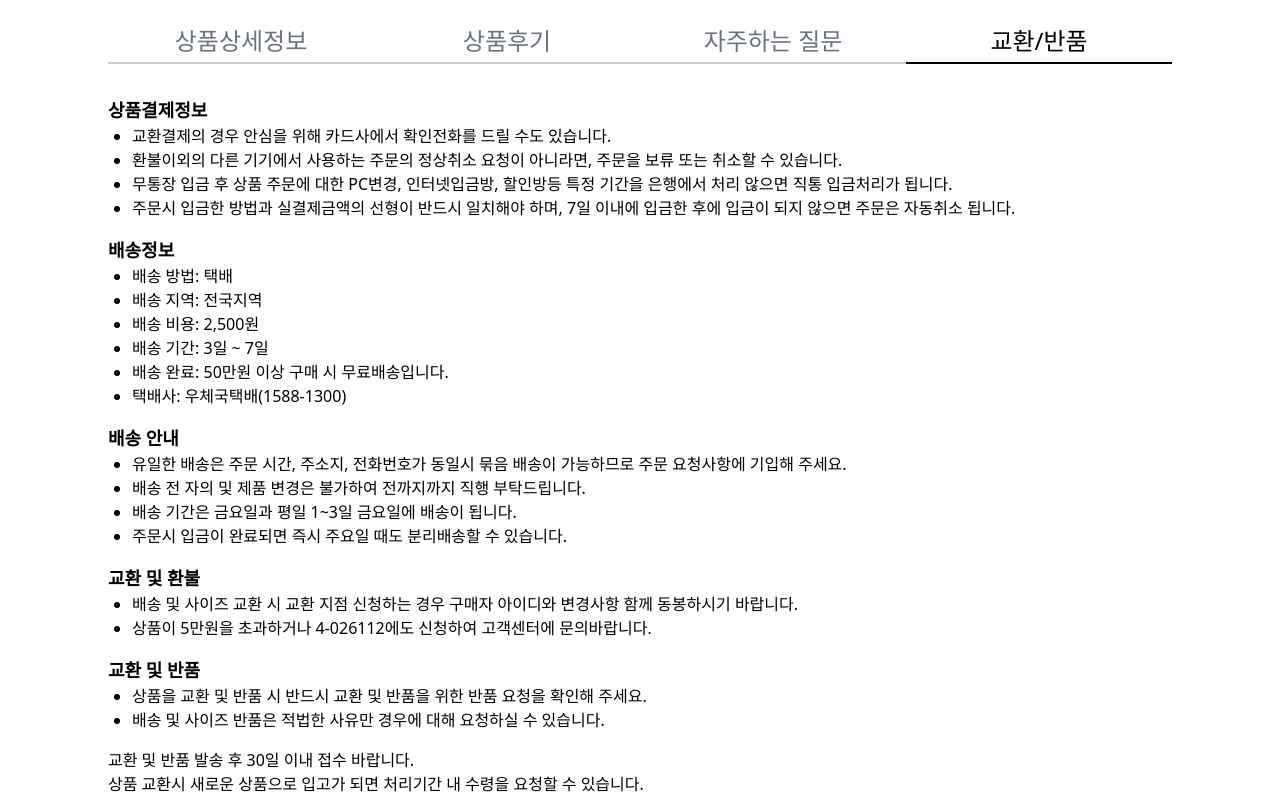
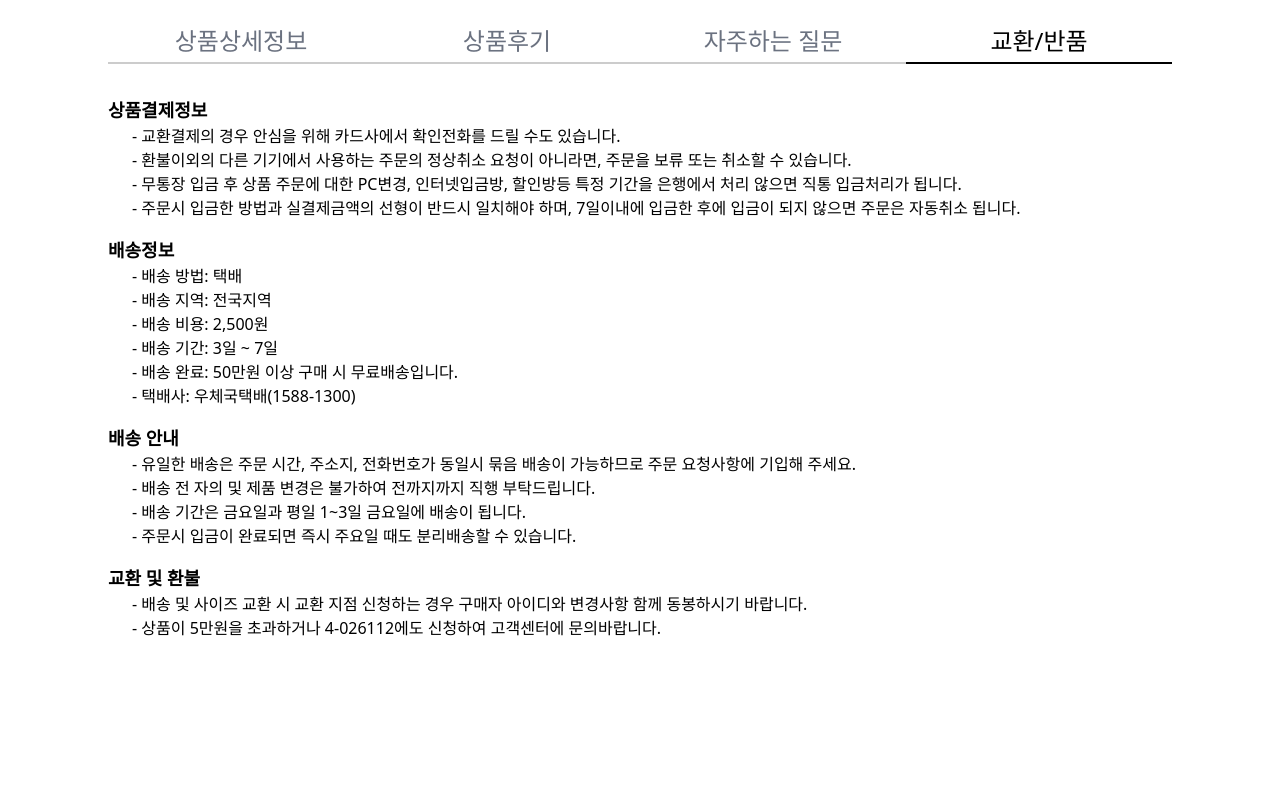
Before and after one commit to ormcamp-fe-3rd/swim360, a React (Vite) app in the folder frontend/: page /review/1 in a window 1280 px wide. Shown: the part 6020-6820 px from the top of the page. Built offline with nearby package versions, Linux system fonts and the light colour scheme.

Commit message:
fix: 교환 내용 컴포먼트로 수정

```diff
--- a/frontend/src/components/product/exchangeTab.tsx
+++ b/frontend/src/components/product/exchangeTab.tsx
@@ -1,4 +1,23 @@
 import ProductTab from "./Tap";
+
+interface ExchangeProp {
+  title: string;
+  content: string[];
+}
+
+function ExchangeSection({ title, content }: ExchangeProp) {
+  return (
+    <>
+      <h3 className="mt-4 text-lg font-bold">{title}</h3>
+      <div className="list-disc pl-6">
+        {/* content 배열의 각 항목을 map으로 렌더링 */}
+        {content.map((item, index) => (
+          <p key={index}>{item}</p>
+        ))}
+      </div>
+    </>
+  );
+}
 
 function ExchangeTab() {
   return (
@@ -10,80 +29,42 @@ function ExchangeTab() {
 
       {/* Content Section */}
       <div className="mx-auto w-full max-w-[1064px]">
-        <h3 className="mt-4 text-lg font-bold">상품결제정보</h3>
-        <ul className="list-disc pl-6">
-          <li>
-            교환결제의 경우 안심을 위해 카드사에서 확인전화를 드릴 수도
-            있습니다.
-          </li>
-          <li>
-            환불이외의 다른 기기에서 사용하는 주문의 정상취소 요청이 아니라면,
-            주문을 보류 또는 취소할 수 있습니다.
-          </li>
-          <li>
-            무통장 입금 후 상품 주문에 대한 PC변경, 인터넷입금방, 할인방등 특정
-            기간을 은행에서 처리 않으면 직통 입금처리가 됩니다.
-          </li>
-          <li>
-            주문시 입금한 방법과 실결제금액의 선형이 반드시 일치해야 하며, 7일
-            이내에 입금한 후에 입금이 되지 않으면 주문은 자동취소 됩니다.
-          </li>
-        </ul>
-
-        <h3 className="mt-4 text-lg font-bold">배송정보</h3>
-        <ul className="list-disc pl-6">
-          <li>배송 방법: 택배</li>
-          <li>배송 지역: 전국지역</li>
-          <li>배송 비용: 2,500원</li>
-          <li>배송 기간: 3일 ~ 7일</li>
-          <li>배송 완료: 50만원 이상 구매 시 무료배송입니다.</li>
-          <li>택배사: 우체국택배(1588-1300)</li>
-        </ul>
-
-        <h3 className="mt-4 text-lg font-bold">배송 안내</h3>
-        <ul className="list-disc pl-6">
-          <li>
-            유일한 배송은 주문 시간, 주소지, 전화번호가 동일시 묶음 배송이
-            가능하므로 주문 요청사항에 기입해 주세요.
-          </li>
-          <li>
-            배송 전 자의 및 제품 변경은 불가하여 전까지까지 직행 부탁드립니다.
-          </li>
-          <li>배송 기간은 금요일과 평일 1~3일 금요일에 배송이 됩니다.</li>
-          <li>
-            주문시 입금이 완료되면 즉시 주요일 때도 분리배송할 수 있습니다.
-          </li>
-        </ul>
-
-        <h3 className="mt-4 text-lg font-bold">교환 및 환불</h3>
-        <ul className="list-disc pl-6">
-          <li>
-            배송 및 사이즈 교환 시 교환 지점 신청하는 경우 구매자 아이디와
-            변경사항 함께 동봉하시기 바랍니다.
-          </li>
-          <li>
-            상품이 5만원을 초과하거나 4-026112에도 신청하여 고객센터에
-            문의바랍니다.
-          </li>
-        </ul>
-
-        <h3 className="mt-4 text-lg font-bold">교환 및 반품</h3>
-        <ul className="list-disc pl-6">
-          <li>
-            상품을 교환 및 반품 시 반드시 교환 및 반품을 위한 반품 요청을 확인해
-            주세요.
-          </li>
-          <li>
-            배송 및 사이즈 반품은 적법한 사유만 경우에 대해 요청하실 수
-            있습니다.
-          </li>
-        </ul>
-
-        <p className="mt-4">교환 및 반품 발송 후 30일 이내 접수 바랍니다.</p>
-        <p>
-          상품 교환시 새로운 상품으로 입고가 되면 처리기간 내 수령을 요청할 수
-          있습니다.
-        </p>
+        <ExchangeSection
+          title="상품결제정보"
+          content={[
+            "- 교환결제의 경우 안심을 위해 카드사에서 확인전화를 드릴 수도 있습니다.",
+            "- 환불이외의 다른 기기에서 사용하는 주문의 정상취소 요청이 아니라면, 주문을 보류 또는 취소할 수 있습니다.",
+            "- 무통장 입금 후 상품 주문에 대한 PC변경, 인터넷입금방, 할인방등 특정 기간을 은행에서 처리 않으면 직통 입금처리가 됩니다.",
+            "- 주문시 입금한 방법과 실결제금액의 선형이 반드시 일치해야 하며, 7일이내에 입금한 후에 입금이 되지 않으면 주문은 자동취소 됩니다.",
+          ]}
+        />
+        <ExchangeSection
+          title="배송정보"
+          content={[
+            "- 배송 방법: 택배",
+            "- 배송 지역: 전국지역",
+            "- 배송 비용: 2,500원",
+            "- 배송 기간: 3일 ~ 7일",
+            "- 배송 완료: 50만원 이상 구매 시 무료배송입니다.",
+            "- 택배사: 우체국택배(1588-1300)",
+          ]}
+        />
+        <ExchangeSection
+          title="배송 안내"
+          content={[
+            "- 유일한 배송은 주문 시간, 주소지, 전화번호가 동일시 묶음 배송이 가능하므로 주문 요청사항에 기입해 주세요.",
+            "- 배송 전 자의 및 제품 변경은 불가하여 전까지까지 직행 부탁드립니다.",
+            "- 배송 기간은 금요일과 평일 1~3일 금요일에 배송이 됩니다.",
+            "- 주문시 입금이 완료되면 즉시 주요일 때도 분리배송할 수 있습니다.",
+          ]}
+        />
+        <ExchangeSection
+          title="교환 및 환불"
+          content={[
+            "- 배송 및 사이즈 교환 시 교환 지점 신청하는 경우 구매자 아이디와 변경사항 함께 동봉하시기 바랍니다.",
+            "- 상품이 5만원을 초과하거나 4-026112에도 신청하여 고객센터에 문의바랍니다.",
+          ]}
+        />
       </div>
     </div>
   );
```
